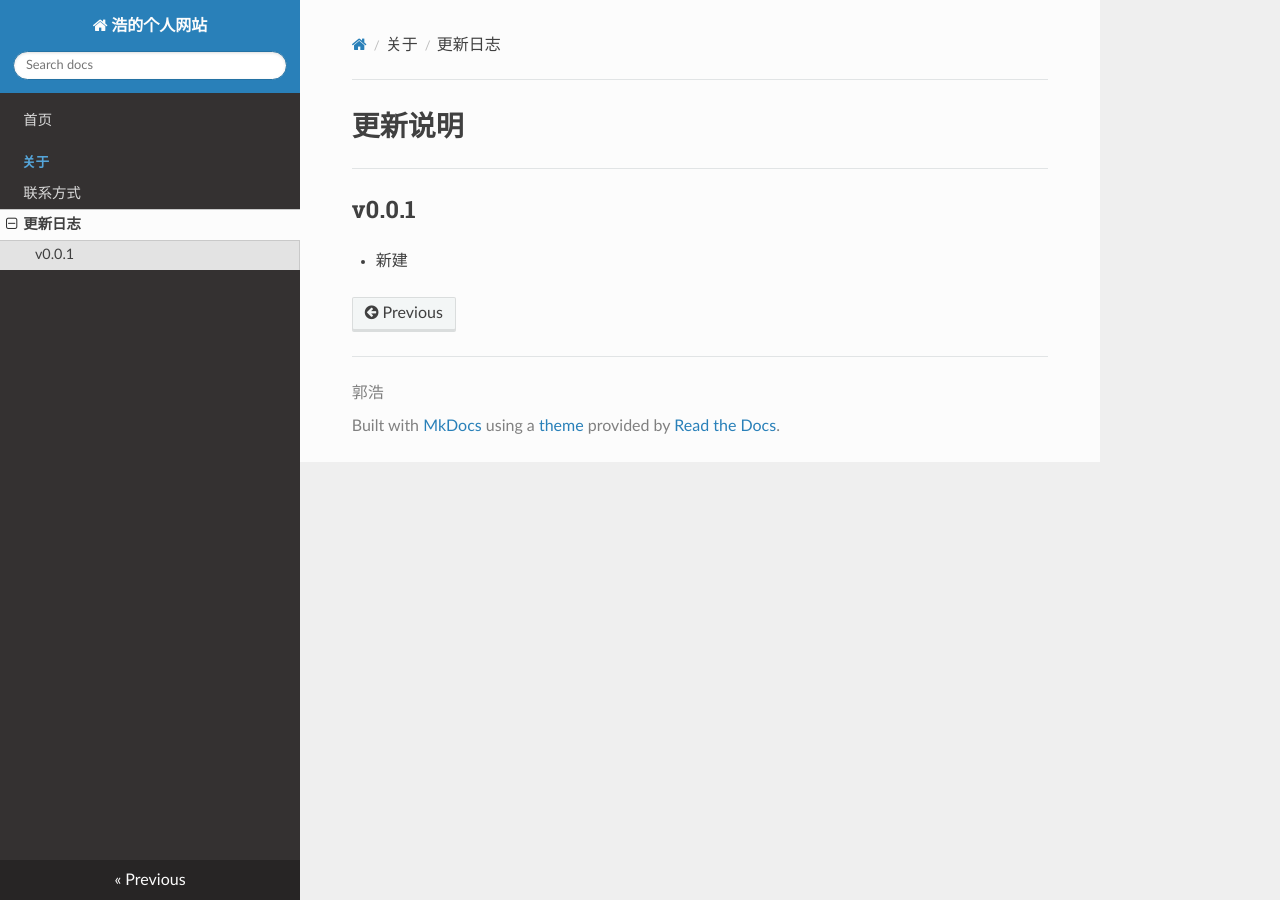
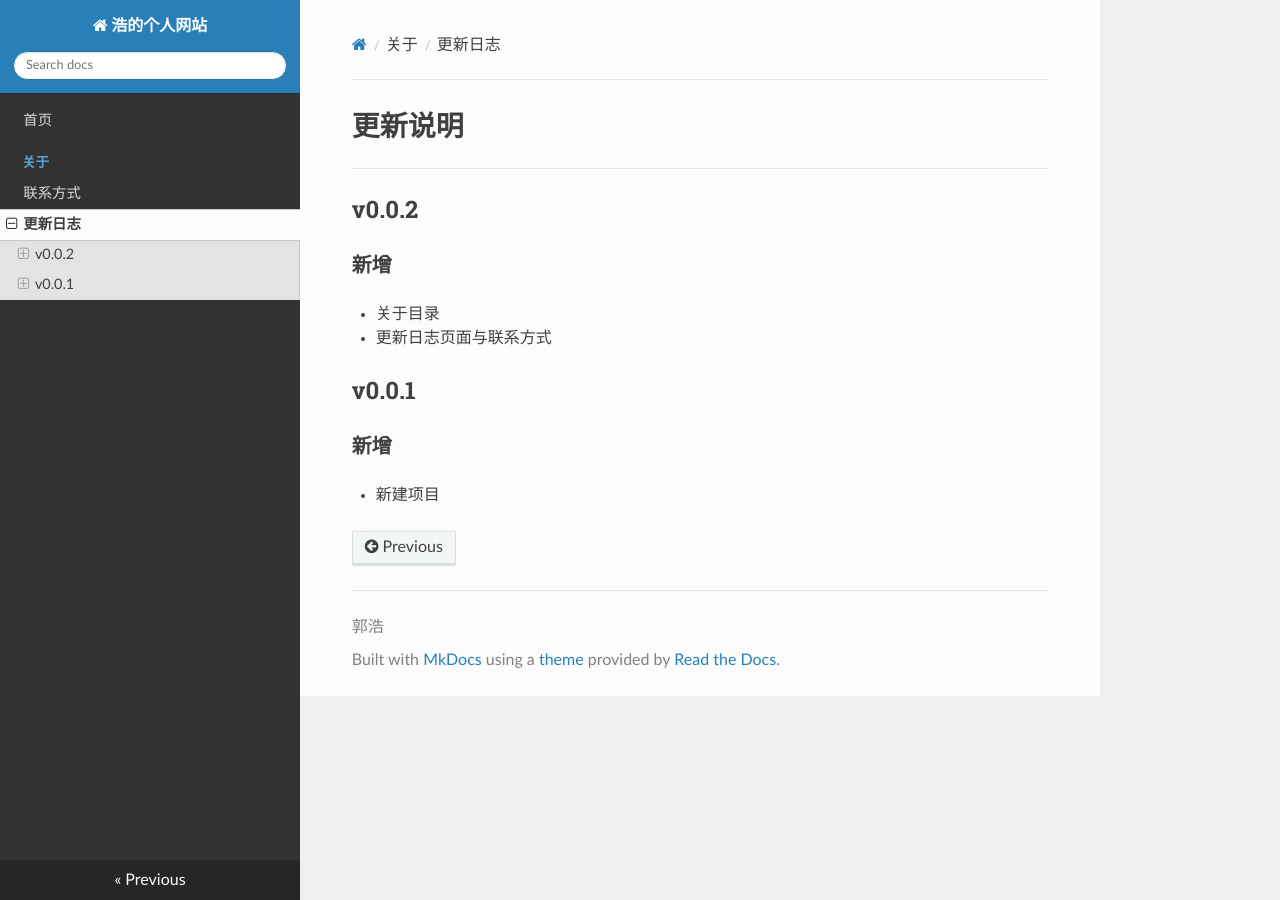
Before and after one commit to korman/web-src, an MkDocs documentation site: the page built from docs/about/release-notes.md, in a window 1280 px wide. Built offline with MkDocs 1.6.1, drawn with Linux system fonts in a browser that asks for light colours; nearby versions of some CDN libraries; old or Windows-style settings are respelled for this version of MkDocs.

Commit message:
Changed release-notes

```diff
--- a/docs/about/release-notes.md
+++ b/docs/about/release-notes.md
@@ -2,5 +2,11 @@
 
 ---
 
+## v0.0.2
+### 新增
+* 关于目录
+* 更新日志页面与联系方式
+
 ## v0.0.1
-* 新建
+### 新增
+* 新建项目
```
